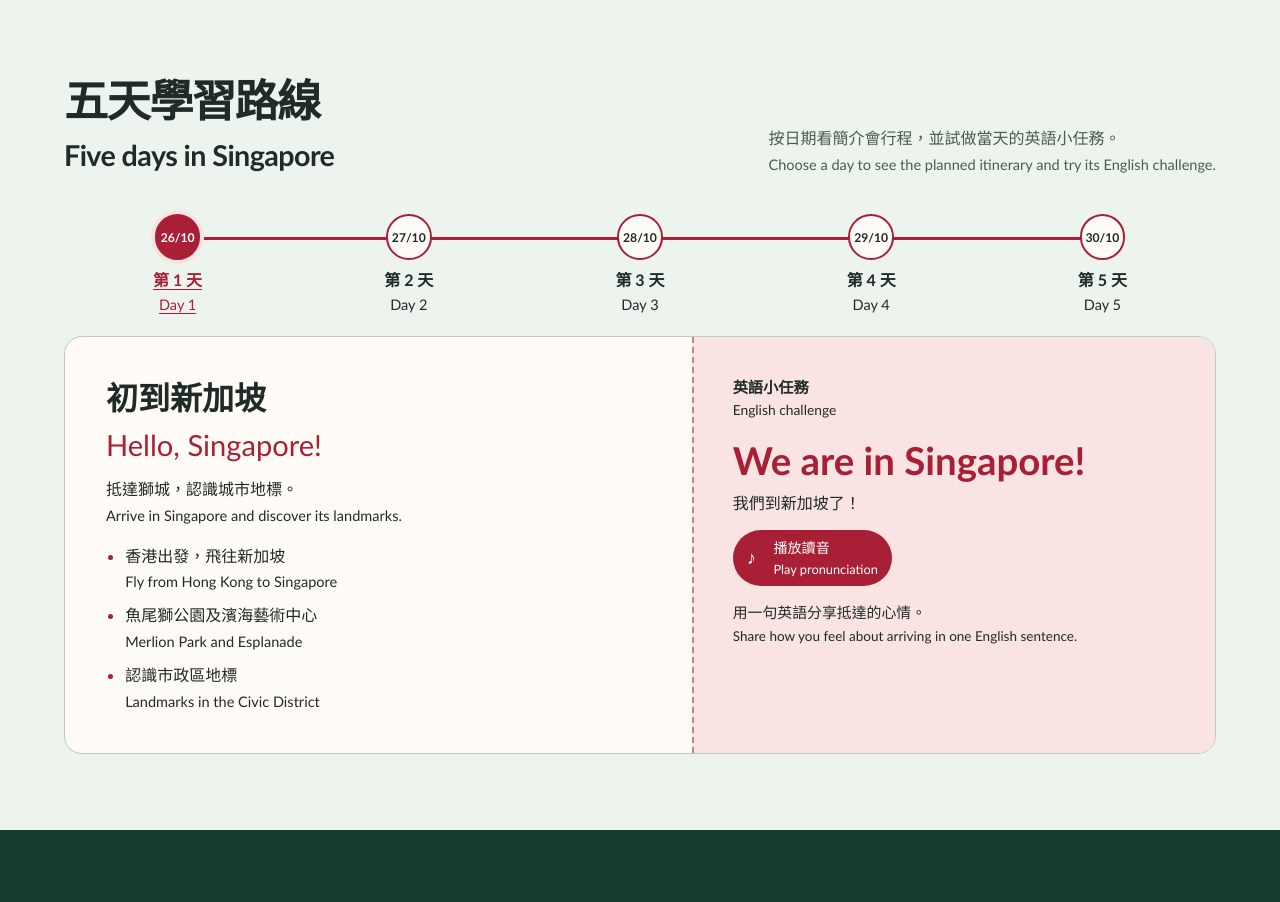
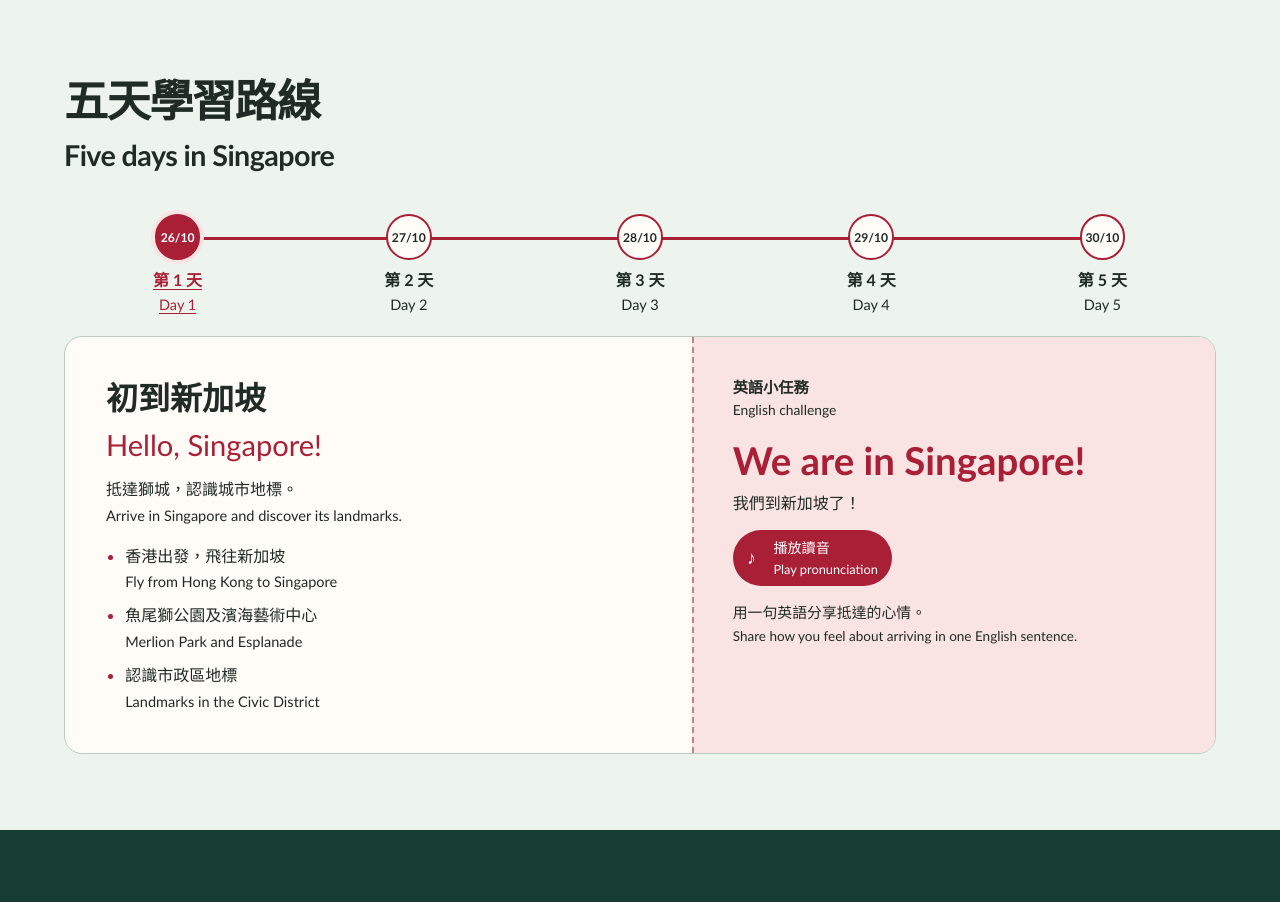
Before and after one commit to po-kwong/singapore-trip-website, a plain HTML site: page docs/index.html in a window 1280 px wide. Shown: the part 1600-2502 px from the top of the page. Drawn offline with Linux system fonts and the light colour scheme.

Commit message:
Remove itinerary section instructions

```diff
--- a/docs/index.html
+++ b/docs/index.html
@@ -462,7 +462,6 @@ body.photo-dialog-open { overflow: hidden; }
   <section class="section itinerary" id="journey" aria-labelledby="journey-heading">
     <div class="section-heading">
       <h2 id="journey-heading" class="pair"><span>五天學習路線</span><span lang="en">Five days in Singapore</span></h2>
-      <p class="pair"><span>按日期看簡介會行程，並試做當天的英語小任務。</span><span lang="en">Choose a day to see the planned itinerary and try its English challenge.</span></p>
     </div>
     <div class="day-tabs" role="tablist" aria-label="選擇行程日子 / Choose a day">
       <button id="tab-1" data-day="1" role="tab" type="button" aria-selected="true" aria-controls="day-1"><span class="station-date">26/10</span><span class="pair"><span>第 1 天</span><span lang="en">Day 1</span></span></button>
```
Also changed, not shown: apps-script/Index.html (+0 -1 lines).
